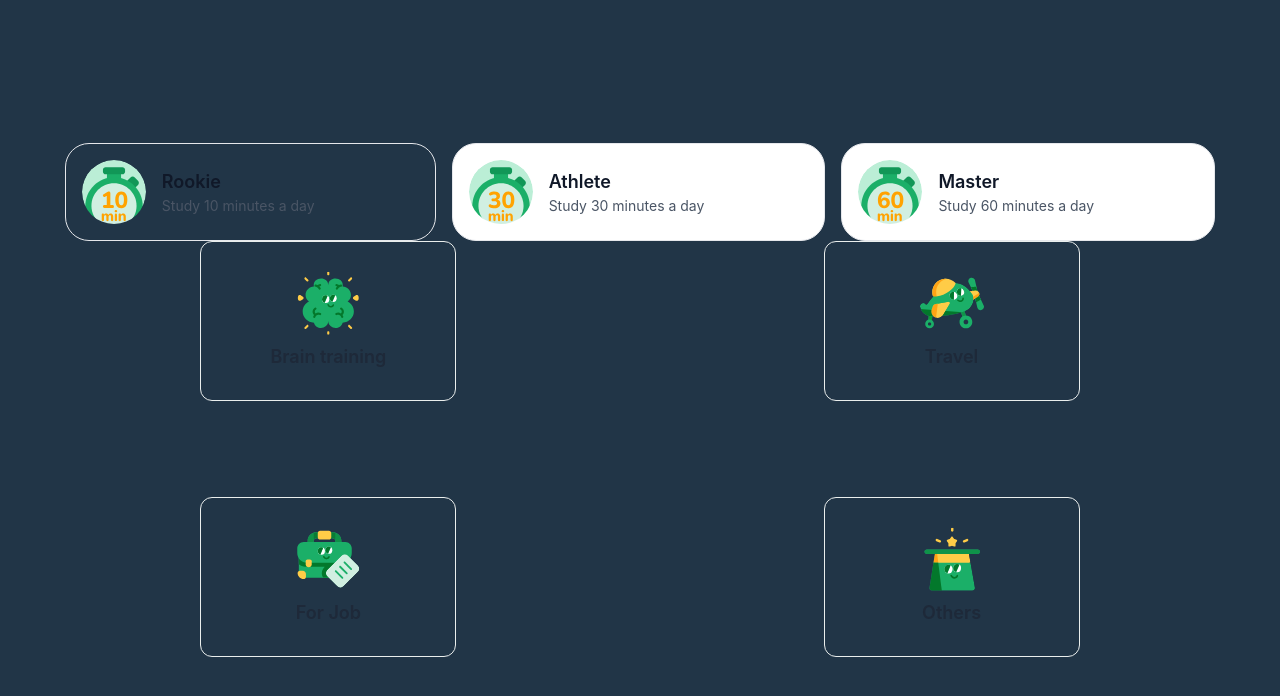
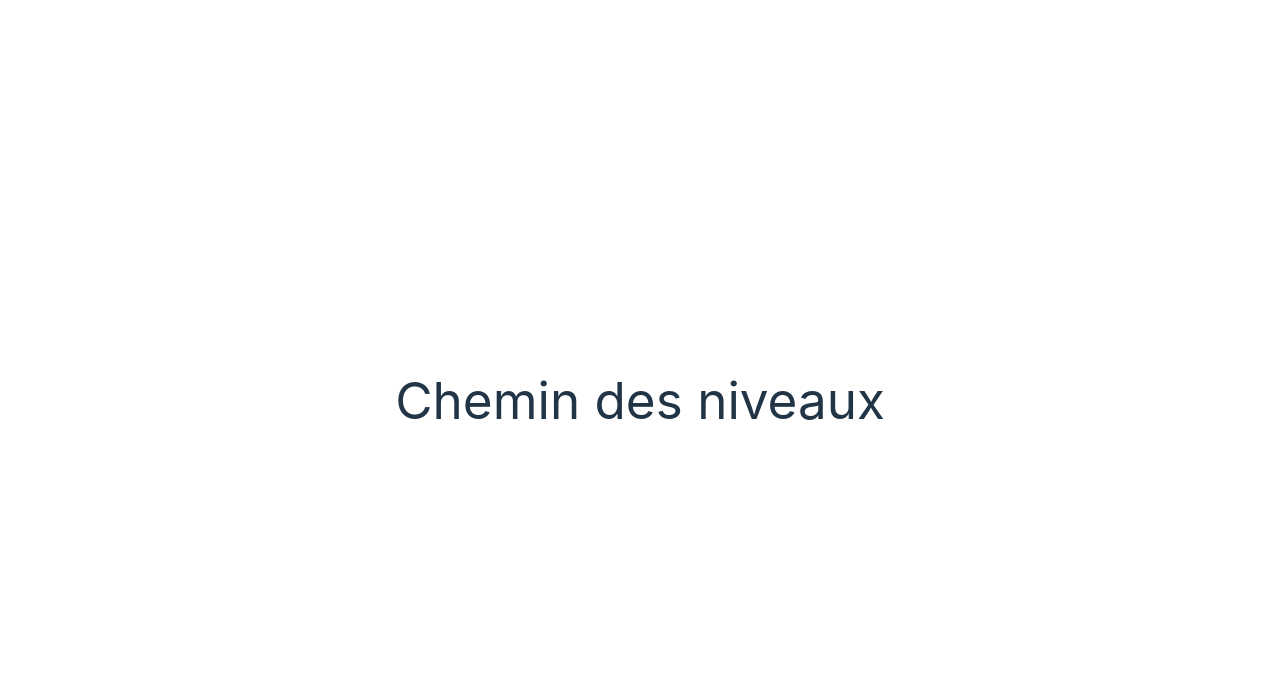
Before and after one commit to code-dev-pro/-Pidu-JCH-MLE, a React (Vite) app: page /level in a window 1280 px wide. Shown: the top 696 px of the page. Built offline with nearby package versions, Linux system fonts and the light colour scheme.

Commit message:
chore: installation et mise en place des routes avec react router (#19)

```diff
--- a/package.json
+++ b/package.json
@@ -17,6 +17,7 @@
     "install": "^0.13.0",
     "react": "^19.0.0",
     "react-dom": "^19.0.0",
+    "react-router-dom": "^7.1.5",
     "tailwindcss": "^4.0.6"
   },
   "devDependencies": {
--- a/src/App.tsx
+++ b/src/App.tsx
@@ -1,10 +1,19 @@
 import './App.css'
-import Card from './components/Card-timeGoal'
-import CardChild from './components/card-learning'
+import { Routes, Route } from 'react-router-dom'
+import Home from './pages/Home'
+import Level from './pages/Level'
+import Result from './pages/Result'
+import Exercice from './pages/Exercice'
 
 function App() {
-  return <> <Card /><CardChild /></>
-
+  return (
+    <Routes>
+      <Route path="" element={<Home />} />
+      <Route path="level" element={<Level />} />
+      <Route path="exercice/:levelId/:questionId" element={<Exercice />} />
+      <Route path="result" element={<Result />} />
+    </Routes>
+  )
 }
 
 export default App
--- a/src/components/card-learning.tsx
+++ b/src/components/card-learning.tsx
@@ -3,8 +3,9 @@ function CardChild({ img, title }: { img: string; title: string }) {
     <div className="rounded-xl w-64 h-40 flex flex-col items-center justify-center p-4 border border-[#EAEEED] hover:bg-[#FFF7F0] hover:border-[#FF8B2D]">
       <img src={img} alt={title} className="w-16 h-16 object-contain mb-2" />
       <h2 className="text-lg font-semibold text-gray-800 text-center">{title}</h2>
-      </div>
-)}
+    </div>
+  )
+}
 
 export default function CardLearning() {
   return (
--- a/src/index.css
+++ b/src/index.css
@@ -29,13 +29,12 @@ body {
   place-items: center;
   min-width: 320px;
   min-height: 100vh;
-  background-color: #213547;
+  /* background-color: #213547; */
 }
 
 h1 {
   font-size: 3.2em;
   line-height: 1.1;
-
 }
 
 button {
--- a/src/main.tsx
+++ b/src/main.tsx
@@ -1,10 +1,13 @@
 import { StrictMode } from 'react'
 import { createRoot } from 'react-dom/client'
+import { BrowserRouter } from 'react-router-dom'
 import './index.css'
 import App from './App.tsx'
 
 createRoot(document.getElementById('root')!).render(
   <StrictMode>
-    <App />
+    <BrowserRouter>
+      <App />
+    </BrowserRouter>
   </StrictMode>
 )
--- /dev/null
+++ b/src/pages/Exercice.tsx
@@ -0,0 +1,7 @@
+export default function Exercice() {
+  return (
+    <>
+      <h1>QCM</h1>
+    </>
+  )
+}
--- /dev/null
+++ b/src/pages/Home.tsx
@@ -0,0 +1,7 @@
+export default function Home() {
+  return (
+    <>
+      <p>Bienvenue sur Pidu</p>
+    </>
+  )
+}
--- /dev/null
+++ b/src/pages/Level.tsx
@@ -0,0 +1,7 @@
+export default function Level() {
+  return (
+    <>
+      <h1>Chemin des niveaux</h1>
+    </>
+  )
+}
--- /dev/null
+++ b/src/pages/Result.tsx
@@ -0,0 +1,7 @@
+export default function Result() {
+  return (
+    <>
+      <h1>Bilan du niveau</h1>
+    </>
+  )
+}
```
Also changed, not shown: src/App.css (line endings or trailing spaces), 1 other file (tests, documents, lock files or other folders).
